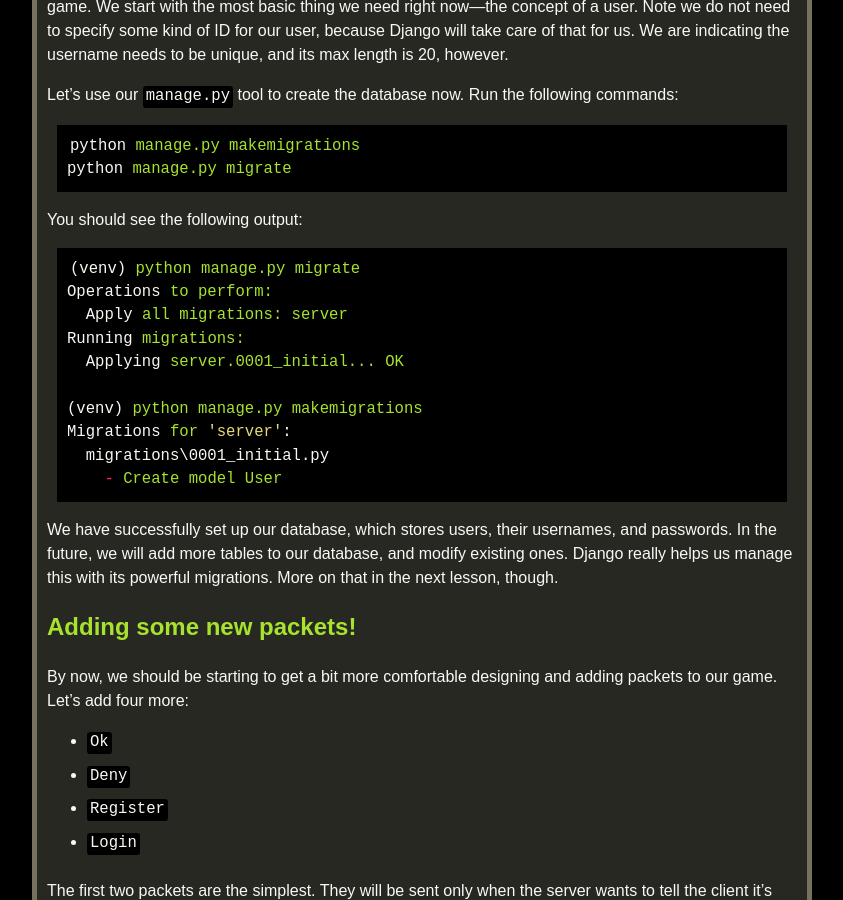
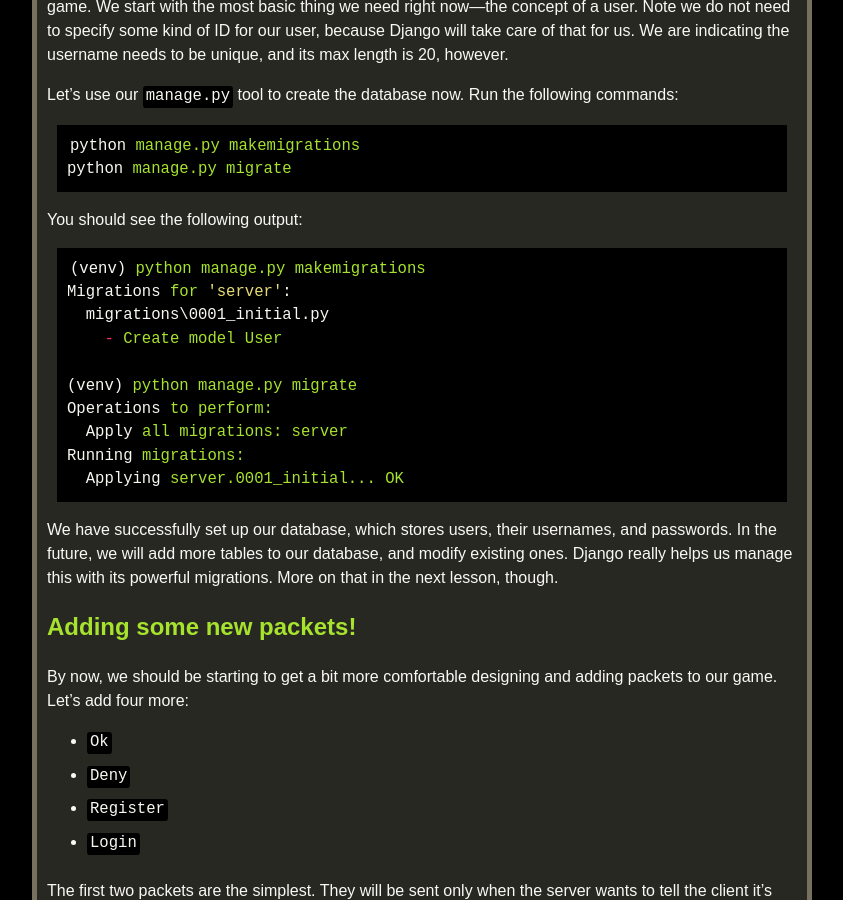
Before and after one commit to tristanbatchler/tbat.me, a Jekyll site: the page built from _posts/2022-11-21-godot-python-mmo-part-2.md, in a window 1280 px wide and 900 px high, scrolled down 3373 px. Shown: the whole window, without its empty margins (218-1061 px from the left). Built offline with Jekyll 4.4.1, drawn with Linux system fonts in a browser that asks for light colours; some web fonts are replaced; a script that is not in the unit is left out.

Commit message:
Correct order of command outputs

````diff
--- a/_posts/2022-11-21-godot-python-mmo-part-2.md
+++ b/_posts/2022-11-21-godot-python-mmo-part-2.md
@@ -107,16 +107,16 @@ python manage.py migrate
 
 You should see the following output:
 ```powershell
+(venv) python manage.py makemigrations
+Migrations for 'server':
+  migrations\0001_initial.py
+    - Create model User
+
 (venv) python manage.py migrate
 Operations to perform:
   Apply all migrations: server
 Running migrations:
   Applying server.0001_initial... OK
-
-(venv) python manage.py makemigrations
-Migrations for 'server':
-  migrations\0001_initial.py
-    - Create model User
 ```
 
 We have successfully set up our database, which stores users, their usernames, and passwords. In the future, we will add more tables to our database, and modify existing ones. Django really helps us manage this with its powerful migrations. More on that in the next lesson, though.
````
